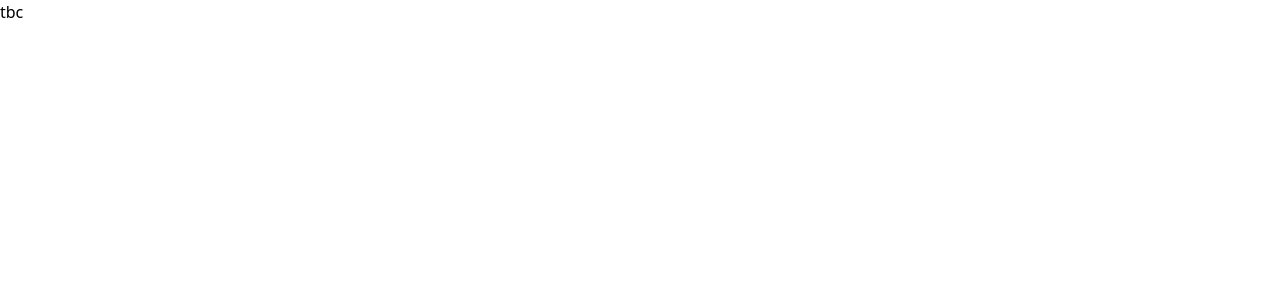
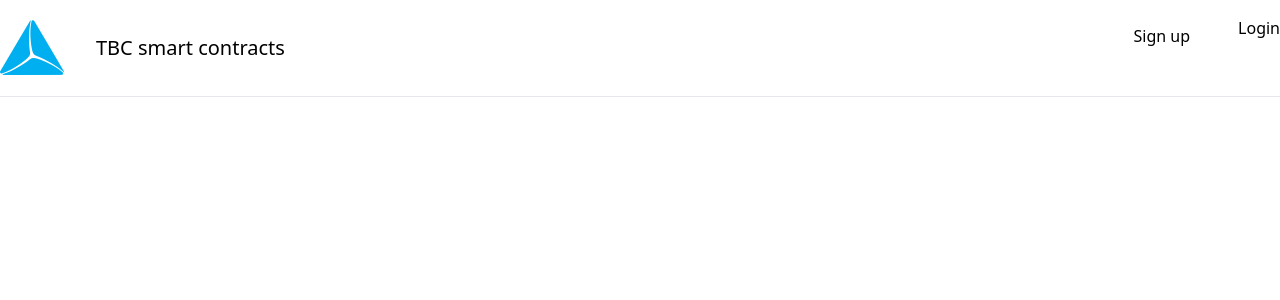
Before and after one commit to HolyCrusaD3R/tbctechfront, a React (Vite) app: page / in a window 1280 px wide. Shown: the top 300 px of the page. Built offline with nearby package versions, Linux system fonts and the light colour scheme.

Commit message:
add logo, start Header.tsx, add custom colors

```diff
--- a/src/components/Header.tsx
+++ b/src/components/Header.tsx
@@ -1,5 +1,28 @@
+import { Link } from "react-router-dom";
+import tbcLogo from "../assets/tbcLogo.png";
+
 const Header = () => {
-  return <div>tbc</div>;
+  return (
+    <div>
+      <div className="flex flex-row justify-between max-w-[1400px] mx-auto my-4">
+        <div className="flex flex-row gap-8 justify-start">
+          <img src={tbcLogo} className="w-16 h-16" />
+          <div className="flex flex-col justify-center text-xl">
+            <p>TBC smart contracts</p>
+          </div>
+        </div>
+        <div className="flex flex-row gap-8 justify-end">
+          <Link to="/signup">
+            <div className="px-4 py-2 rounded-md flex flex-col justify-center">
+              Sign up
+            </div>
+          </Link>
+          <Link to="/login">Login</Link>
+        </div>
+      </div>
+      <hr />
+    </div>
+  );
 };
 
 export default Header;
--- a/tailwind.config.js
+++ b/tailwind.config.js
@@ -2,7 +2,13 @@
 export default {
   content: ["./index.html", "./src/**/*.{js,ts,jsx,tsx}"],
   theme: {
-    extend: {},
+    extend: {
+      colors: {
+        tbcBlue: "#00A1ED",
+        hoverDark: "#2D3142",
+        brightRed: "#DB222A",
+      },
+    },
   },
   plugins: [],
 };
```
Also changed, not shown: src/assets/tbcLogo.png (added).
